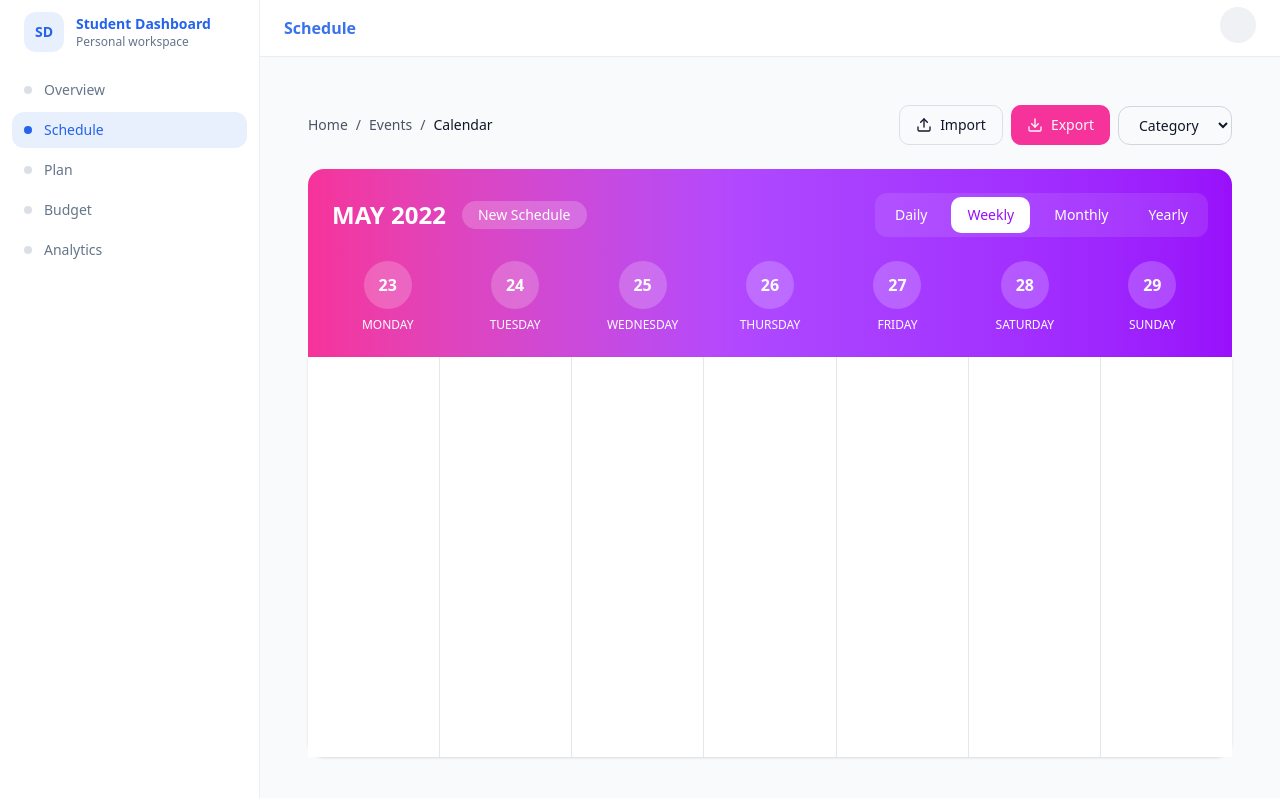
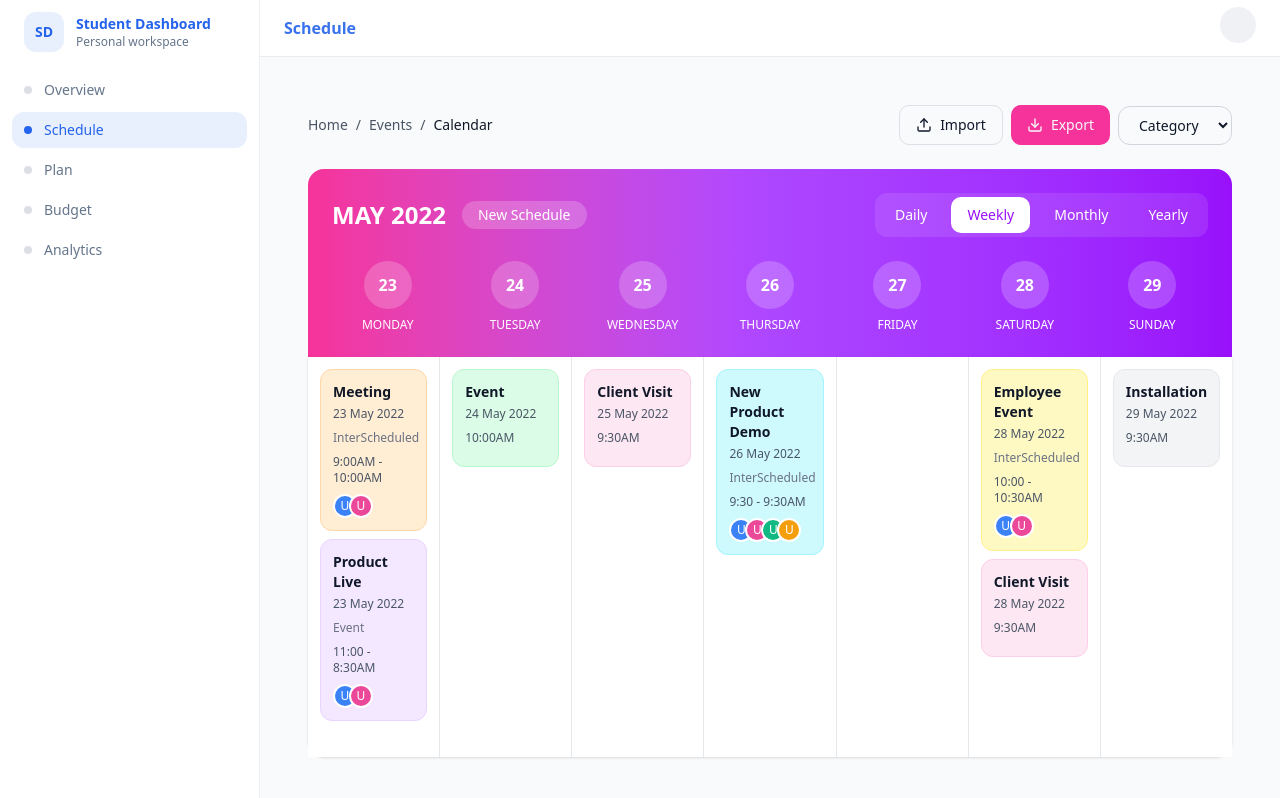
Before and after one commit to group6-dashboard/student-dashboard, a Next.js app: page /schedule in a window 1280 px wide. Shown: the top 798 px of the page. Built offline with nearby package versions, Linux system fonts and the light colour scheme.

Commit message:
Add EventCard and MiniCalender and UpcomingEvents components

```diff
--- a/src/app/(dashboard)/schedule/page.tsx
+++ b/src/app/(dashboard)/schedule/page.tsx
@@ -3,6 +3,7 @@
 import { useState, useEffect } from 'react';
 import { Calendar as CalendarIcon, ChevronLeft, ChevronRight, Download, Upload } from 'lucide-react';
 import { Button } from '@/components/ui/button';
+import EventCard from '@/components/EventCard';
 
 export interface Event {
   id: string;
@@ -241,8 +242,9 @@ export default function CalendarPage() {
                     key={day}
                     className="bg-white p-3 min-h-[400px]"
                   >
-
-
+                    {dayEvents.map((event) => (
+                      <EventCard key={event.id} event={event} />
+                    ))}
                   </div>
                 );
               })}
--- /dev/null
+++ b/src/components/EventCard.tsx
@@ -0,0 +1,50 @@
+import { Event } from '@/app/(dashboard)/schedule/page';
+
+interface EventCardProps {
+  event: Event;
+}
+
+export default function EventCard({ event }: EventCardProps) {
+  return (
+    <div
+      className={`${event.color} border rounded-lg p-3 mb-2 cursor-pointer hover:shadow-md transition-shadow`}
+    >
+      <h3 className="font-semibold text-sm text-gray-900 mb-1">
+        {event.title}
+      </h3>
+      <p className="text-xs text-gray-600 mb-2">
+        {new Date(event.date).getDate()} {new Date(event.date).toLocaleDateString('en-US', { month: 'long', year: 'numeric' })}
+      </p>
+      {event.endTime && (
+        <p className="text-xs text-gray-500 mb-2">
+          {event.type}
+        </p>
+      )}
+      {event.endTime && (
+        <p className="text-xs text-gray-600 mb-2">
+          {event.time} - {event.endTime}
+        </p>
+      )}
+      {!event.endTime && (
+        <p className="text-xs text-gray-600 mb-2">
+          {event.time}
+        </p>
+      )}
+      {event.attendees && event.attendees.length > 0 && (
+        <div className="flex -space-x-2">
+          {event.attendees.map((attendee, index) => (
+            <div
+              key={index}
+              className="w-6 h-6 rounded-full border-2 border-white flex items-center justify-center text-xs font-medium text-white"
+              style={{
+                backgroundColor: ['#3B82F6', '#EC4899', '#10B981', '#F59E0B', '#8B5CF6'][index % 5]
+              }}
+            >
+              {attendee[0].toUpperCase()}
+            </div>
+          ))}
+        </div>
+      )}
+    </div>
+  );
+}
```
Also changed, not shown: src/components/MiniCalendar.tsx (added), src/components/UpcomingEvents.tsx (added).
